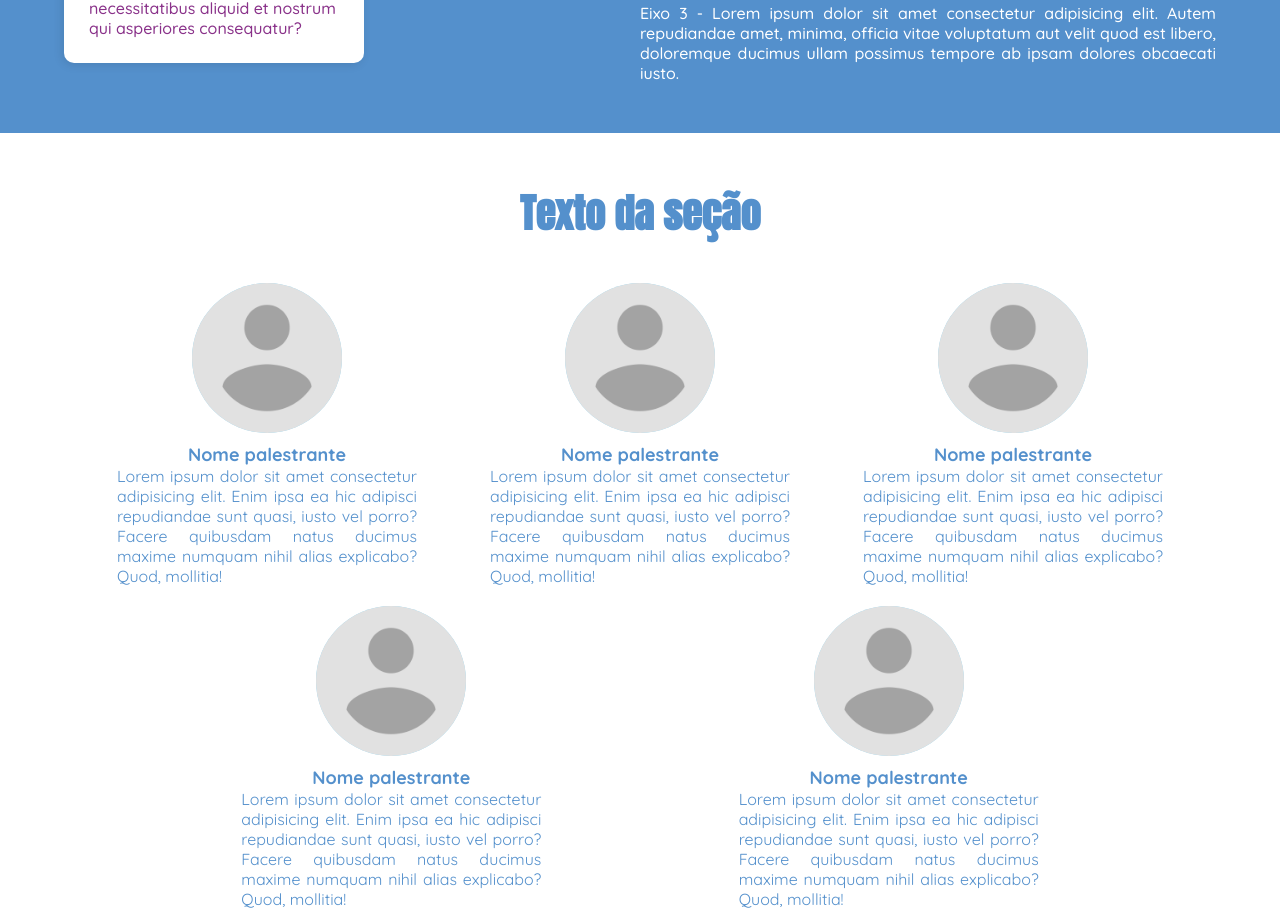
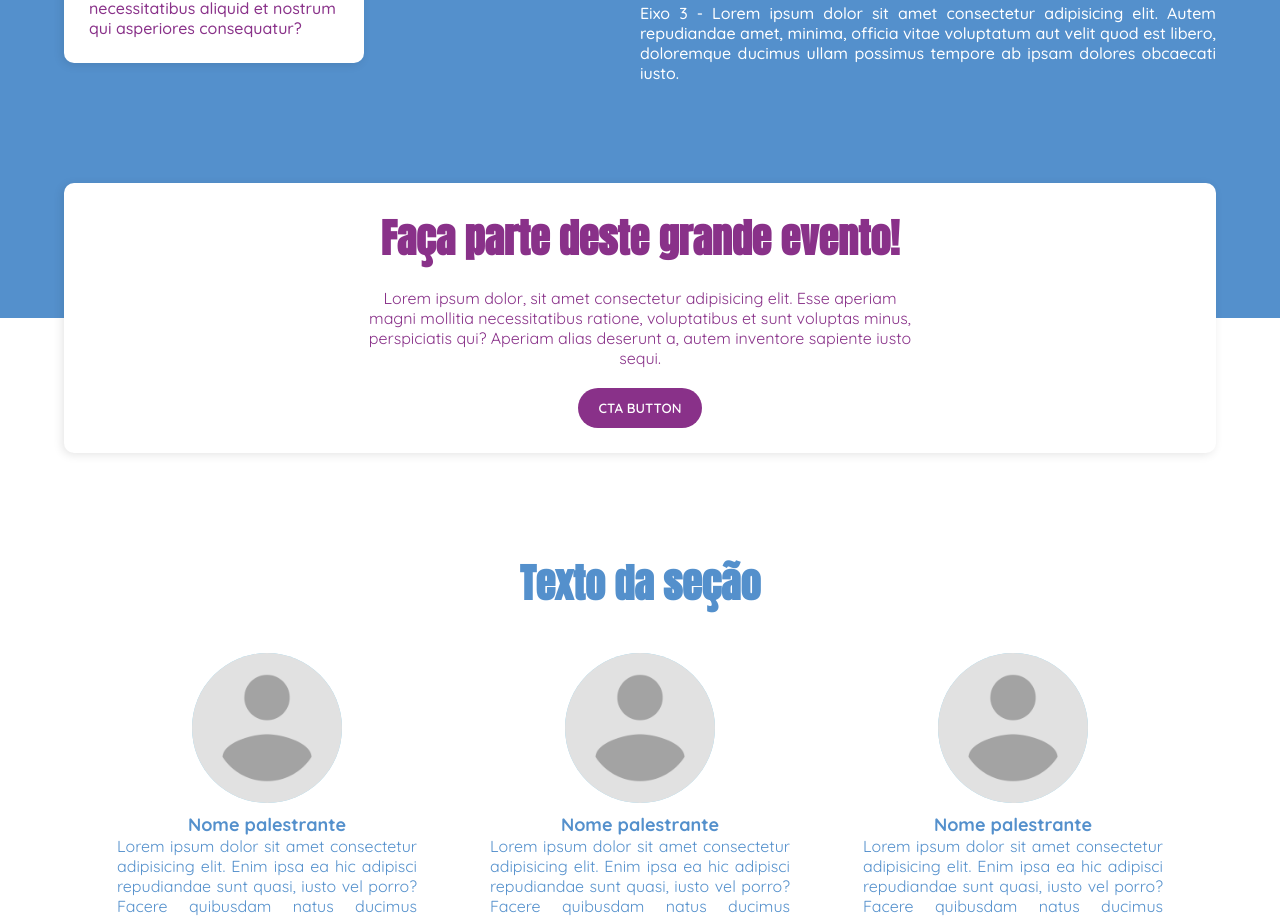
Before and after one commit to pedrohhcunha/congresso, a Next.js app: page / in a window 1280 px wide. Shown: the part 2532-3450 px from the top of the page. Built offline with nearby package versions, Linux system fonts and the light colour scheme.

Commit message:
Adicionando a section de participe

```diff
--- a/components/Participe.jsx
+++ b/components/Participe.jsx
@@ -0,0 +1,14 @@
+import styles from '../styles/Participe.module.scss'
+import Button from './Button'
+
+export default function Participe(props) {
+    return(
+        <section className={styles.section}>
+            <div className={styles.content}>
+                <h2 className={styles.titulo}>Faça parte deste grande evento!</h2>
+                <p className={styles.p}>Lorem ipsum dolor, sit amet consectetur adipisicing elit. Esse aperiam magni mollitia necessitatibus ratione, voluptatibus et sunt voluptas minus, perspiciatis qui? Aperiam alias deserunt a, autem inventore sapiente iusto sequi.</p>
+                <Button>CTA BUTTON</Button>
+            </div>
+        </section>
+    )
+}
--- a/pages/index.jsx
+++ b/pages/index.jsx
@@ -19,6 +19,7 @@ export default function Home() {
       <Sobre />
       <Diferenciais />
       <Cronograma />
+      <Participe />
       <Palestrantes />
       <ParticipeB />
       <Parceiros />
--- /dev/null
+++ b/styles/Participe.module.scss
@@ -0,0 +1,30 @@
+.section{
+    padding: 50px 5vw;
+    background: linear-gradient(to bottom, var(--blue) 50%, var(--white) 50%);
+
+    .content{
+        background-color: var(--white);
+        padding: 25px;
+        border-radius: 10px;
+        -webkit-border-radius: 10px;
+        -moz-border-radius: 10px;
+        -ms-border-radius: 10px;
+        -o-border-radius: 10px;
+        box-shadow: -2px 2px 10px rgba(0, 0, 0, .1);
+        text-align: center;
+
+    }
+
+    .titulo{
+        color: var(--purple);
+        font-size: 40px;
+        margin-bottom: 20px;
+    }
+
+    .p{
+        width: 50%;
+        margin: 0 auto;
+        color: var(--purple);
+        margin-bottom: 20px;
+    }
+}
```
